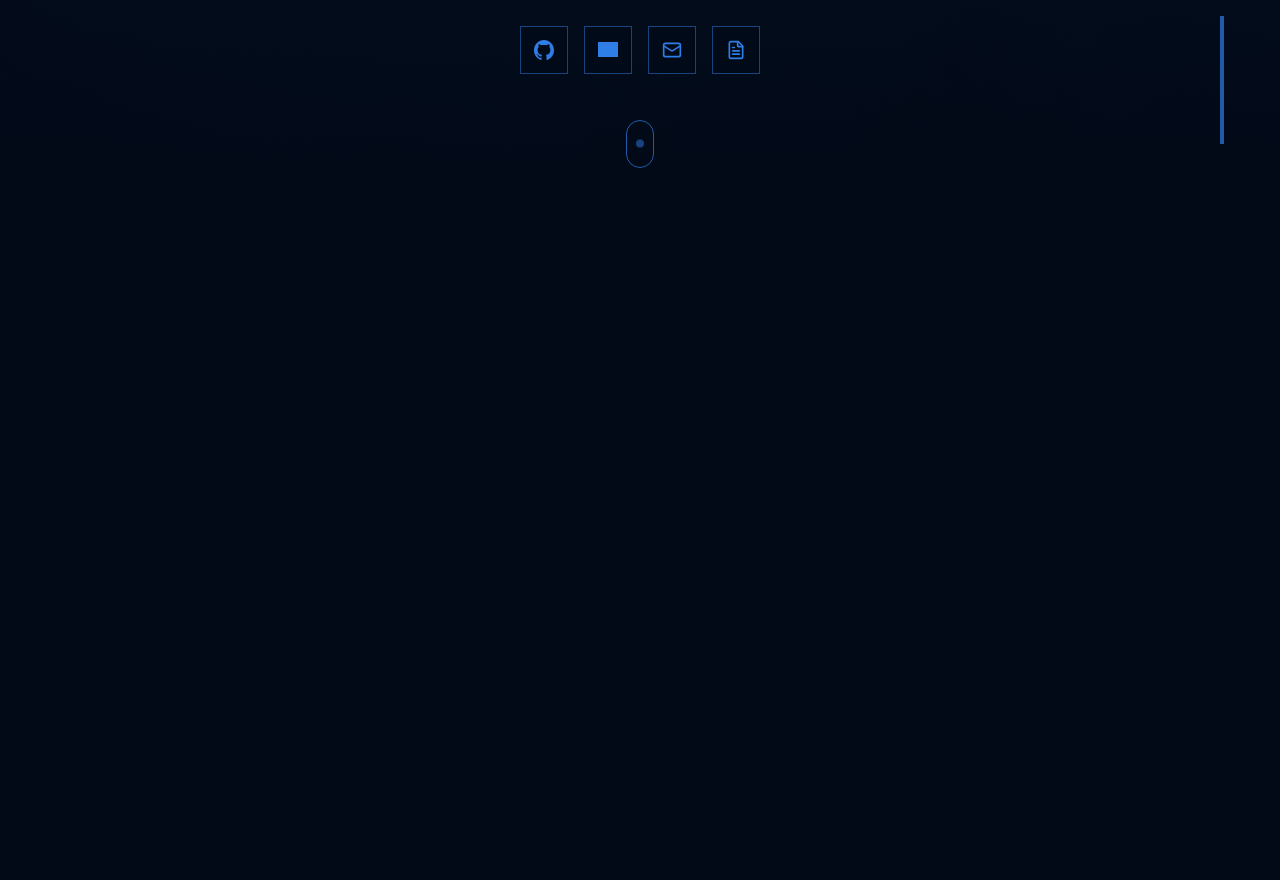
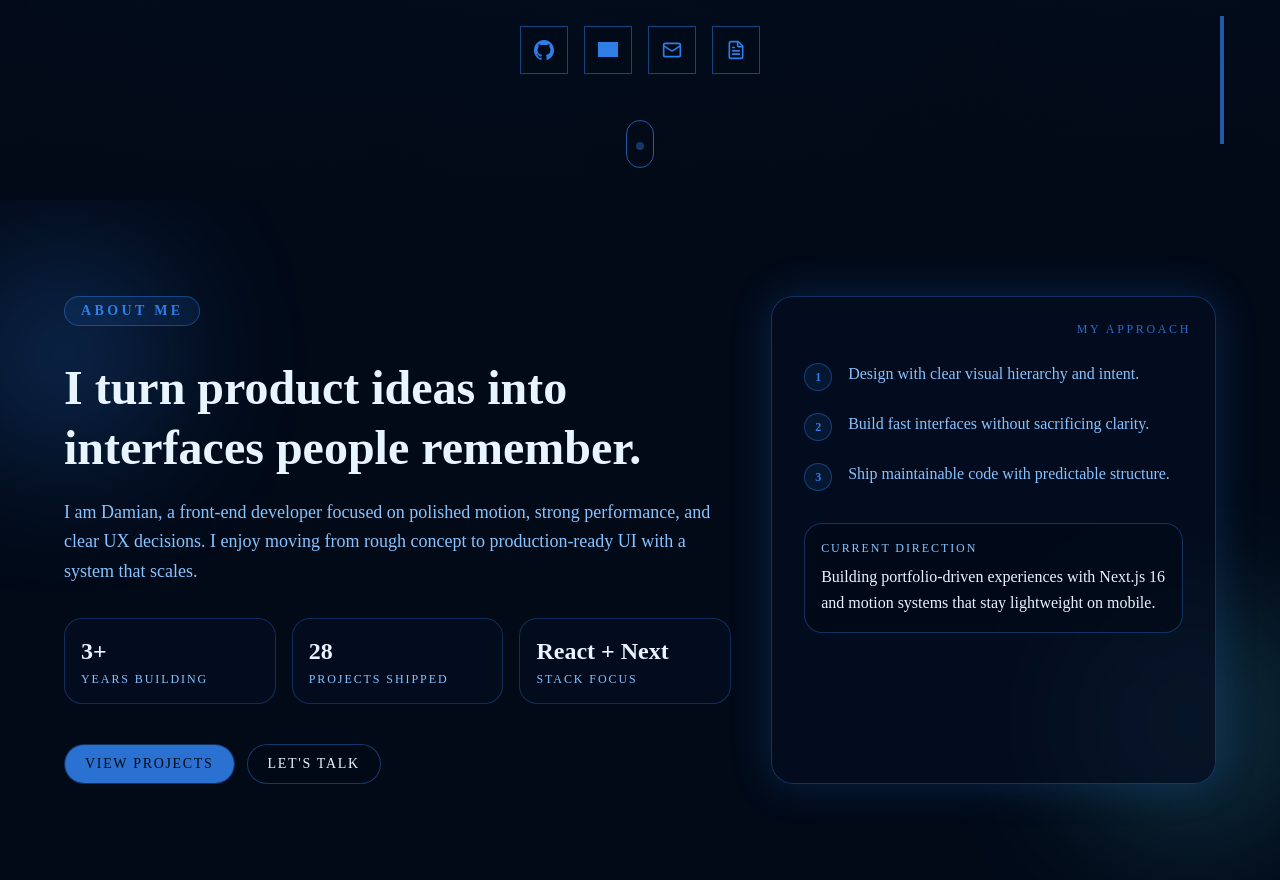
Before and after one commit to frooooooo7/portfolio, a Next.js app: page / in a window 1280 px wide. Shown: the part 600-1480 px from the top of the page. Before the commit the page ends 800 px from the top, so only its background shows below. Built offline with nearby package versions, Linux system fonts and the light colour scheme; grey boxes are pictures that could not be loaded.

Commit message:
feat: about me section

```diff
--- a/app/globals.css
+++ b/app/globals.css
@@ -156,6 +156,32 @@
   }
 }
 
+@keyframes about-rise {
+  0% {
+    transform: translateY(30px);
+    opacity: 0;
+  }
+  100% {
+    transform: translateY(0);
+    opacity: 1;
+  }
+}
+
+@keyframes about-orbit {
+  0% {
+    transform: translate3d(0, 0, 0) scale(0.96);
+    opacity: 0.55;
+  }
+  50% {
+    transform: translate3d(22px, -16px, 0) scale(1.06);
+    opacity: 0.95;
+  }
+  100% {
+    transform: translate3d(0, 0, 0) scale(0.96);
+    opacity: 0.55;
+  }
+}
+
 @layer base {
   * {
     @apply border-border outline-ring/50;
--- a/app/page.tsx
+++ b/app/page.tsx
@@ -1,3 +1,4 @@
+import { AboutSection } from "@/components/about-section";
 import { Navbar } from "@/components/navbar";
 import { HeroSection } from "@/components/hero-page/hero-section";
 
@@ -6,6 +7,7 @@ export default function Home() {
     <div className="bg-background text-foreground">
       <Navbar />
       <HeroSection />
+      <AboutSection />
     </div>
   );
 }
--- /dev/null
+++ b/components/about-section/about-approach-card.tsx
@@ -0,0 +1,61 @@
+import { motion, type Variants } from "framer-motion";
+
+type AboutApproachCardProps = {
+  principles: string[];
+  revealUp: Variants;
+  staggerGroup: Variants;
+  prefersReducedMotion: boolean;
+};
+
+export function AboutApproachCard({
+  principles,
+  revealUp,
+  staggerGroup,
+  prefersReducedMotion,
+}: AboutApproachCardProps) {
+  return (
+    <motion.aside
+      className="relative rounded-3xl border border-primary/35 bg-card/70 p-6 shadow-[0_0_42px_rgba(47,125,230,0.22)] backdrop-blur-sm md:p-8"
+      variants={revealUp}
+      transition={
+        prefersReducedMotion
+          ? { duration: 0 }
+          : { duration: 0.9, ease: [0.22, 1, 0.36, 1], delay: 0.12 }
+      }
+    >
+      <span className="absolute right-6 top-6 text-xs uppercase tracking-[0.22em] text-primary/85">
+        My approach
+      </span>
+
+      <motion.div className="space-y-5 pt-8" variants={staggerGroup}>
+        {principles.map((item, index) => (
+          <motion.div
+            key={item}
+            className="flex items-start gap-4"
+            variants={revealUp}
+          >
+            <span className="mt-0.5 inline-flex size-7 shrink-0 items-center justify-center rounded-full border border-primary/40 bg-primary/10 text-xs font-semibold text-primary">
+              {index + 1}
+            </span>
+            <p className="text-sm leading-relaxed text-muted-foreground md:text-base">
+              {item}
+            </p>
+          </motion.div>
+        ))}
+      </motion.div>
+
+      <motion.div
+        className="mt-8 rounded-2xl border border-primary/35 bg-background/70 p-4"
+        variants={revealUp}
+      >
+        <p className="text-xs uppercase tracking-[0.16em] text-muted-foreground">
+          Current direction
+        </p>
+        <p className="mt-2 text-sm leading-relaxed text-foreground md:text-base">
+          Building portfolio-driven experiences with Next.js 16 and motion
+          systems that stay lightweight on mobile.
+        </p>
+      </motion.div>
+    </motion.aside>
+  );
+}
--- /dev/null
+++ b/components/about-section/about-background.tsx
@@ -0,0 +1,48 @@
+import { motion } from "framer-motion";
+
+type AboutBackgroundProps = {
+  prefersReducedMotion: boolean;
+};
+
+export function AboutBackground({
+  prefersReducedMotion,
+}: AboutBackgroundProps) {
+  return (
+    <div className="pointer-events-none absolute inset-0 -z-10">
+      <motion.div
+        className="absolute -left-14 top-16 h-52 w-52 rounded-full bg-primary/25 blur-3xl"
+        animate={
+          prefersReducedMotion
+            ? { opacity: 0.65 }
+            : {
+                x: [0, 20, 0],
+                y: [0, -16, 0],
+                scale: [0.95, 1.06, 0.95],
+              }
+        }
+        transition={
+          prefersReducedMotion
+            ? { duration: 0 }
+            : { duration: 16, ease: "easeInOut", repeat: Infinity }
+        }
+      />
+      <motion.div
+        className="absolute -right-14 bottom-10 h-64 w-64 rounded-full bg-cyan-300/15 blur-3xl"
+        animate={
+          prefersReducedMotion
+            ? { opacity: 0.6 }
+            : {
+                x: [0, -22, 0],
+                y: [0, 14, 0],
+                scale: [1.04, 0.96, 1.04],
+              }
+        }
+        transition={
+          prefersReducedMotion
+            ? { duration: 0 }
+            : { duration: 18, ease: "easeInOut", repeat: Infinity }
+        }
+      />
+    </div>
+  );
+}
--- /dev/null
+++ b/components/about-section/about-content.tsx
@@ -0,0 +1,73 @@
+import { Button } from "@/components/ui/button";
+import { AboutQuickFacts } from "@/components/about-section/about-quick-facts";
+import { motion, type Variants } from "framer-motion";
+
+type Fact = {
+  label: string;
+  value: string;
+};
+
+type AboutContentProps = {
+  facts: Fact[];
+  revealUp: Variants;
+  staggerGroup: Variants;
+  prefersReducedMotion: boolean;
+};
+
+export function AboutContent({
+  facts,
+  revealUp,
+  staggerGroup,
+  prefersReducedMotion,
+}: AboutContentProps) {
+  return (
+    <motion.div className="space-y-8" variants={revealUp}>
+      <motion.p
+        className="inline-flex items-center gap-2 rounded-full border border-primary/45 bg-primary/10 px-4 py-1 text-xs font-semibold uppercase tracking-[0.24em] text-primary md:text-sm"
+        variants={revealUp}
+      >
+        About me
+      </motion.p>
+
+      <motion.div className="space-y-5" variants={revealUp}>
+        <motion.h2
+          className="max-w-2xl text-4xl font-bold leading-tight md:text-5xl"
+          variants={revealUp}
+        >
+          I turn product ideas into interfaces people remember.
+        </motion.h2>
+        <motion.p
+          className="max-w-2xl text-base leading-relaxed text-muted-foreground md:text-lg"
+          variants={revealUp}
+        >
+          I am Damian, a front-end developer focused on polished motion, strong
+          performance, and clear UX decisions. I enjoy moving from rough concept
+          to production-ready UI with a system that scales.
+        </motion.p>
+      </motion.div>
+
+      <AboutQuickFacts
+        facts={facts}
+        revealUp={revealUp}
+        staggerGroup={staggerGroup}
+        prefersReducedMotion={prefersReducedMotion}
+      />
+
+      <motion.div className="flex flex-wrap gap-3 pt-2" variants={revealUp}>
+        <Button
+          asChild
+          className="h-10 rounded-full border border-primary/35 bg-primary/90 px-5 text-sm uppercase tracking-[0.12em] text-primary-foreground hover:bg-primary"
+        >
+          <a href="#projects">View projects</a>
+        </Button>
+        <Button
+          asChild
+          variant="outline"
+          className="h-10 rounded-full border-primary/40 bg-background/55 px-5 text-sm uppercase tracking-[0.12em]"
+        >
+          <a href="#contact">Let&apos;s talk</a>
+        </Button>
+      </motion.div>
+    </motion.div>
+  );
+}
--- /dev/null
+++ b/components/about-section/about-data.ts
@@ -0,0 +1,11 @@
+export const quickFacts = [
+  { label: "Years building", value: "3+" },
+  { label: "Projects shipped", value: "28" },
+  { label: "Stack focus", value: "React + Next" },
+];
+
+export const principles = [
+  "Design with clear visual hierarchy and intent.",
+  "Build fast interfaces without sacrificing clarity.",
+  "Ship maintainable code with predictable structure.",
+];
--- /dev/null
+++ b/components/about-section/about-quick-facts.tsx
@@ -0,0 +1,47 @@
+import { motion, type Variants } from "framer-motion";
+
+type Fact = {
+  label: string;
+  value: string;
+};
+
+type AboutQuickFactsProps = {
+  facts: Fact[];
+  revealUp: Variants;
+  staggerGroup: Variants;
+  prefersReducedMotion: boolean;
+};
+
+export function AboutQuickFacts({
+  facts,
+  revealUp,
+  staggerGroup,
+  prefersReducedMotion,
+}: AboutQuickFactsProps) {
+  return (
+    <motion.div className="grid gap-4 sm:grid-cols-3" variants={staggerGroup}>
+      {facts.map((fact) => (
+        <motion.article
+          key={fact.label}
+          className="rounded-2xl border border-primary/30 bg-card/75 p-4 backdrop-blur-sm"
+          variants={revealUp}
+          whileHover={
+            prefersReducedMotion
+              ? undefined
+              : { y: -4, boxShadow: "0 12px 30px rgba(47,125,230,0.18)" }
+          }
+          transition={
+            prefersReducedMotion
+              ? { duration: 0 }
+              : { duration: 0.28, ease: [0.22, 1, 0.36, 1] }
+          }
+        >
+          <p className="text-2xl font-semibold text-foreground">{fact.value}</p>
+          <p className="mt-1 text-xs uppercase tracking-[0.16em] text-muted-foreground">
+            {fact.label}
+          </p>
+        </motion.article>
+      ))}
+    </motion.div>
+  );
+}
--- /dev/null
+++ b/components/about-section/about-section.tsx
@@ -0,0 +1,63 @@
+"use client";
+
+import { AboutApproachCard } from "@/components/about-section/about-approach-card";
+import { AboutBackground } from "@/components/about-section/about-background";
+import { AboutContent } from "@/components/about-section/about-content";
+import { principles, quickFacts } from "@/components/about-section/about-data";
+import {
+  motion,
+  useReducedMotion,
+  type Transition,
+  type Variants,
+} from "framer-motion";
+
+export function AboutSection() {
+  const prefersReducedMotion = useReducedMotion();
+
+  const baseTransition: Transition = prefersReducedMotion
+    ? { duration: 0 }
+    : { duration: 0.7, ease: [0.22, 1, 0.36, 1] };
+
+  const revealUp: Variants = {
+    hidden: { opacity: 0, y: prefersReducedMotion ? 0 : 28 },
+    show: { opacity: 1, y: 0, transition: baseTransition },
+  };
+
+  const staggerGroup: Variants = {
+    hidden: {},
+    show: {
+      transition: prefersReducedMotion
+        ? { duration: 0 }
+        : { staggerChildren: 0.1, delayChildren: 0.08 },
+    },
+  };
+
+  return (
+    <motion.section
+      id="about"
+      className="relative isolate overflow-hidden px-6 py-24"
+      initial="hidden"
+      whileInView="show"
+      viewport={{ once: true, amount: 0.25 }}
+      variants={staggerGroup}
+    >
+      <AboutBackground prefersReducedMotion={prefersReducedMotion} />
+
+      <div className="mx-auto grid w-full max-w-6xl gap-10 lg:grid-cols-[1.2fr_0.8fr]">
+        <AboutContent
+          facts={quickFacts}
+          revealUp={revealUp}
+          staggerGroup={staggerGroup}
+          prefersReducedMotion={prefersReducedMotion}
+        />
+
+        <AboutApproachCard
+          principles={principles}
+          revealUp={revealUp}
+          staggerGroup={staggerGroup}
+          prefersReducedMotion={prefersReducedMotion}
+        />
+      </div>
+    </motion.section>
+  );
+}
--- /dev/null
+++ b/components/about-section/index.ts
@@ -0,0 +1 @@
+export { AboutSection } from "@/components/about-section/about-section";
```
Also changed, not shown: 2 other files (tests, documents, lock files or other folders).
